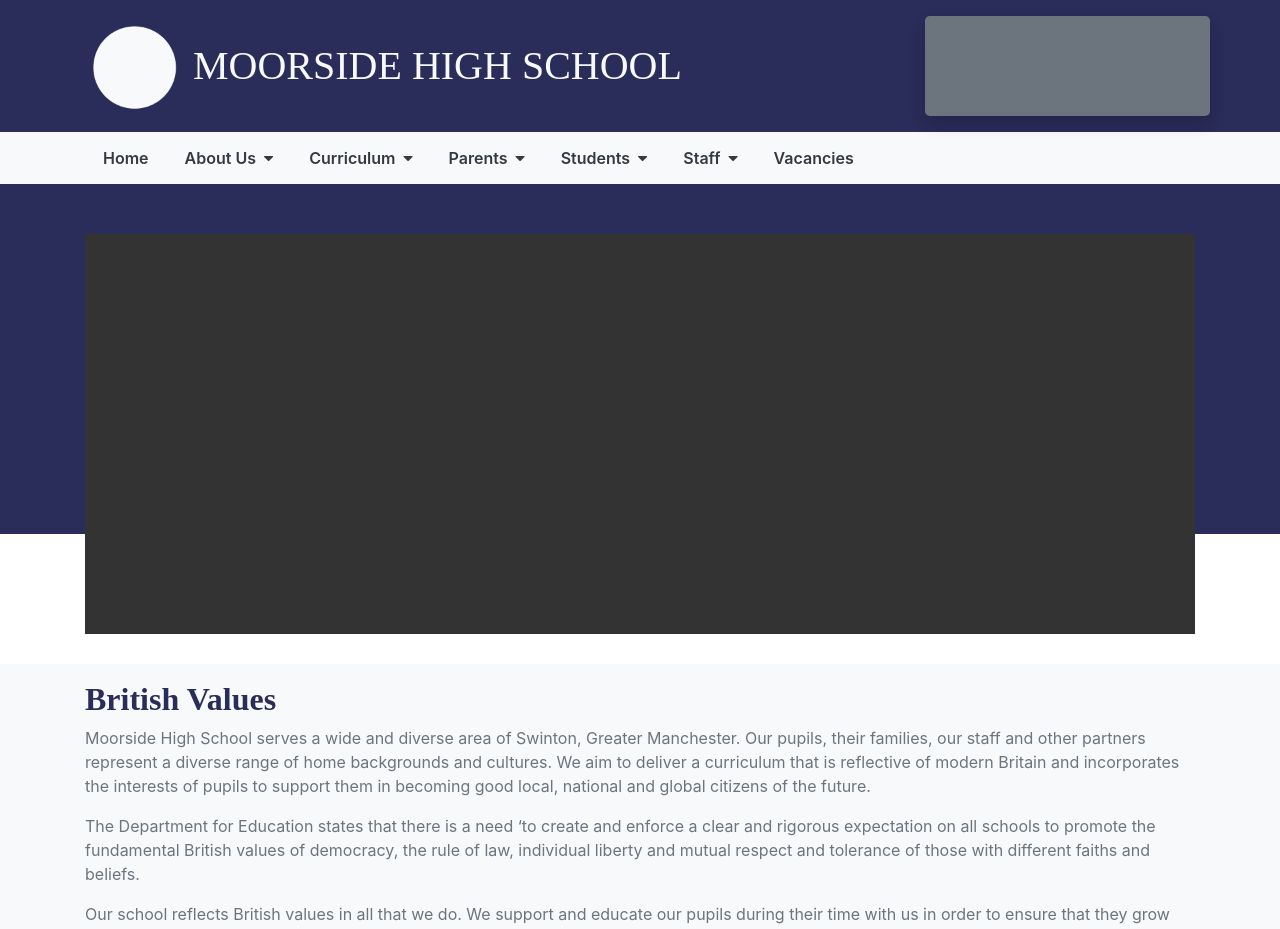
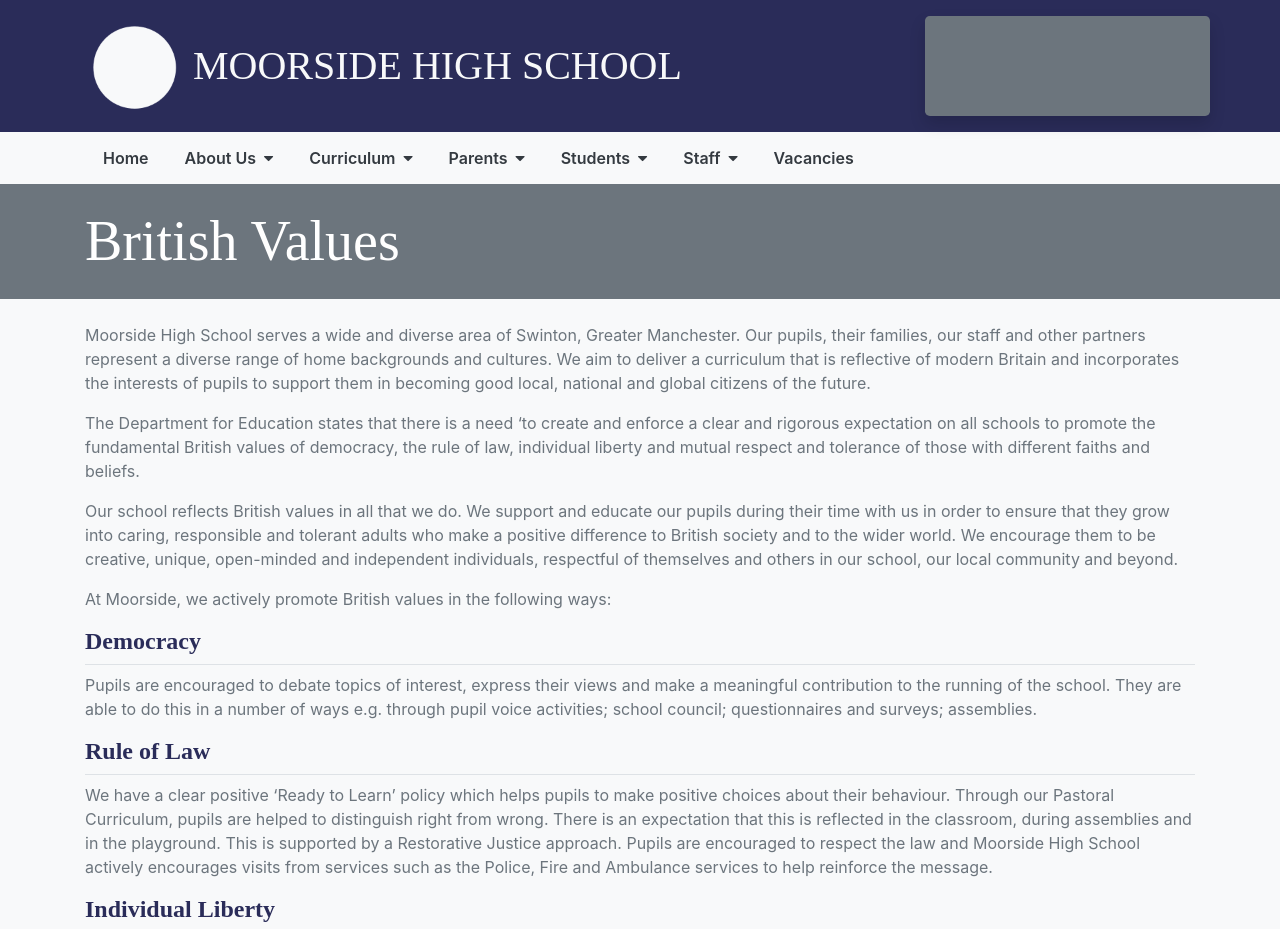
Before and after one commit to avionics18/experimentals, a plain HTML site: page School Website/about-us/british-values.html in a window 1280 px wide. Shown: the top 929 px of the page. Drawn offline with Linux system fonts and the light colour scheme.

Commit message:
british values added

```diff
--- a/School Website/about-us/british-values.html
+++ b/School Website/about-us/british-values.html
@@ -235,29 +235,28 @@
 		</div>
 	</div>
 
-	<!-- HERO -->
-	<div class="hero bg-main">
-		<div class="container">
-			<div class="hero-item"></div>
-		</div> <!-- container -->
-	</div> <!-- hero -->
 
 	<!-- MAIN CONTENT -->
-	<div class="main-content pb-5">
-		<div class="bg-light py-3">
+	<div class="main-content">
+		<!-- content-header -->
+		<div class="content-header bg-secondary py-4">
 			<div class="container">
-				<h2 class="text-main font-weight-bold ff-serif">British Values</h2>
+				<h1 class="display-4 text-white ff-serif m-0">British Values</h1>
+			</div>
+		</div>
+		<div class="bg-light py-4">
+			<div class="container">
         <p class="text-secondary">Moorside High School serves a wide and diverse area of Swinton, Greater Manchester.  Our pupils, their families, our staff and other partners represent a diverse range of home backgrounds and cultures.  We aim to deliver a curriculum that is reflective of modern Britain and incorporates the interests of pupils to support them in becoming good local, national and global citizens of the future.</p>
         <p class="text-secondary">The Department for Education states that there is a need ‘to create and enforce a clear and rigorous expectation on all schools to promote the fundamental British values of democracy, the rule of law, individual liberty and mutual respect and tolerance of those with different faiths and beliefs.</p>
         <p class="text-secondary">Our school reflects British values in all that we do.  We support and educate our pupils during their time with us in order to ensure that they grow into caring, responsible and tolerant adults who make a positive difference to British society and to the wider world. We encourage them to be creative, unique, open-minded and independent individuals, respectful of themselves and others in our school, our local community and beyond.</p>
         <p class="text-secondary">At Moorside, we actively promote British values in the following ways:</p>
-        <h4 class="ff-serif">Democracy</h4>
+        <h4 class="text-main ff-serif font-weight-bold border-bottom pb-2">Democracy</h4>
         <p class="text-secondary">Pupils are encouraged to debate topics of interest, express their views and make a meaningful contribution to the running of the school. They are able to do this in a number of ways e.g. through pupil voice activities; school council; questionnaires and surveys; assemblies.</p>
-        <h4 class="ff-serif">Rule of Law</h4>
+        <h4 class="text-main ff-serif font-weight-bold border-bottom pb-2">Rule of Law</h4>
         <p class="text-secondary">We have a clear positive ‘Ready to Learn’ policy which helps pupils to make positive choices about their behaviour. Through our Pastoral Curriculum, pupils are helped to distinguish right from wrong.  There is an expectation that this is reflected in the classroom, during assemblies and in the playground. This is supported by a Restorative Justice approach. Pupils are encouraged to respect the law and Moorside High School actively encourages visits from services such as the Police, Fire and Ambulance services to help reinforce the message.</p>
-        <h4 class="ff-serif">Individual Liberty</h4>
+        <h4 class="text-main ff-serif font-weight-bold border-bottom pb-2">Individual Liberty</h4>
         <p class="text-secondary">At school, pupils are encouraged, and given the freedom to make choices, knowing that they are in a safe and supportive environment, e.g. challenging themselves in their learning. They are supported to develop self-knowledge, self-confidence and a growth mindset in all areas of school life. Pupils are taught to understand and exercise their rights and personal freedoms in a safe way, e.g Form Time Curriculum;  PSHE lessons.  They have key responsibilities in school such as Peer Mentoring; Prefects; Language Ambassadors.</p>
-        <h4 class="ff-serif">Mutual Respect and Tolerance of Those with Different Faiths and Beliefs</h4>
+        <h4 class="text-main ff-serif font-weight-bold border-bottom pb-2">Mutual Respect and Tolerance of Those with Different Faiths and Beliefs</h4>
         <p class="text-secondary">Our core values are Believe, Achieve, Succeed, Together. The latter of these reflects the mutual respect that underpins the ethos of the school.  Pupils understand that respect is expected to be shown to everyone, both adults and children.  We help them to develop an understanding of, and respect for, their own and other cultures. Staff and pupils are encouraged to challenge prejudicial or discriminatory behaviour.</p>
         <p class="text-secondary">Links with local faith communities and visits to places of worship are promoted and people from different faiths are invited to school to share their experiences in assemblies and in class. Through the PSHE and RE curriculum pupils are encouraged to discuss and respect differences and similarities between people. We offer a culturally rich and diverse curriculum in which all major religions are studied.</p>
 			</div>
@@ -328,7 +327,7 @@
 
 	<footer>
 		<div class="container">
-			<p>Copyright &copy; 2020 MoorSide High School | All Rights Resrved</p>
+			<p>Copyright &copy; 2020 <b><i>MoorSide High School</i></b> | All Rights Resrved</p>
 		</div>
 	</footer>
 
--- a/School Website/assets/css/style.css
+++ b/School Website/assets/css/style.css
@@ -93,6 +93,7 @@
     margin: 0;
     list-style: none;
     border-left: 5px solid var(--main-light);
+    box-shadow: 0 4px 6px rgba(0,0,0,0.2);
     z-index: 2000;
     display: none;
   }
@@ -202,7 +203,7 @@
 
 /*Main Content*/
 .main-content{
-	margin-top: 130px;
+	/*margin-top: 130px;*/
 }
 /*COMMON*/
 .special-heading::before{
```
Also changed, not shown: School Website/index.html (+2 -2 lines), Responsive Timeline/Untitled.png (added).
